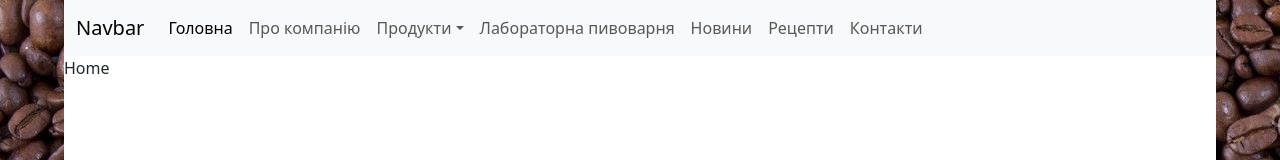
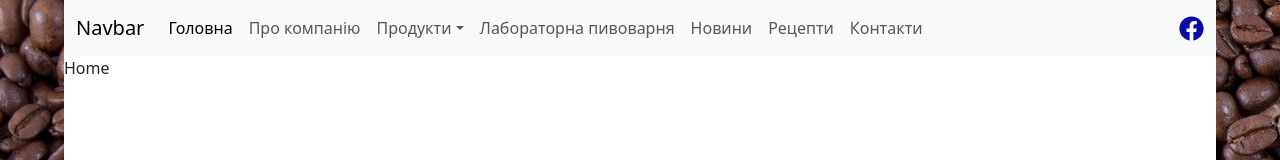
Before and after one commit to Anatolii1996/beer-manufactory, a React (Create React App) app: page / in a window 1280 px wide. Shown: the top 160 px of the page. Built offline with nearby package versions, Linux system fonts and the light colour scheme.

Commit message:
коммит

```diff
--- a/src/App.scss
+++ b/src/App.scss
@@ -14,3 +14,8 @@
     height: 100vh;
   }
 }
+.header_icons{
+  color: rgb(10, 10, 164);
+  cursor: pointer;
+  font-size: 25px;
+}
--- a/src/component/header.jsx
+++ b/src/component/header.jsx
@@ -1,4 +1,5 @@
 import { Link, Outlet, NavLink } from "react-router-dom";
+import { FaFacebook } from "react-icons/fa";
 
 const Header = () => {
   return (
@@ -82,6 +83,7 @@ const Header = () => {
               </li>
             </ul>
           </div>
+          <FaFacebook className="header_icons"/>
         </div>
       </nav>
       <Outlet/>
```
